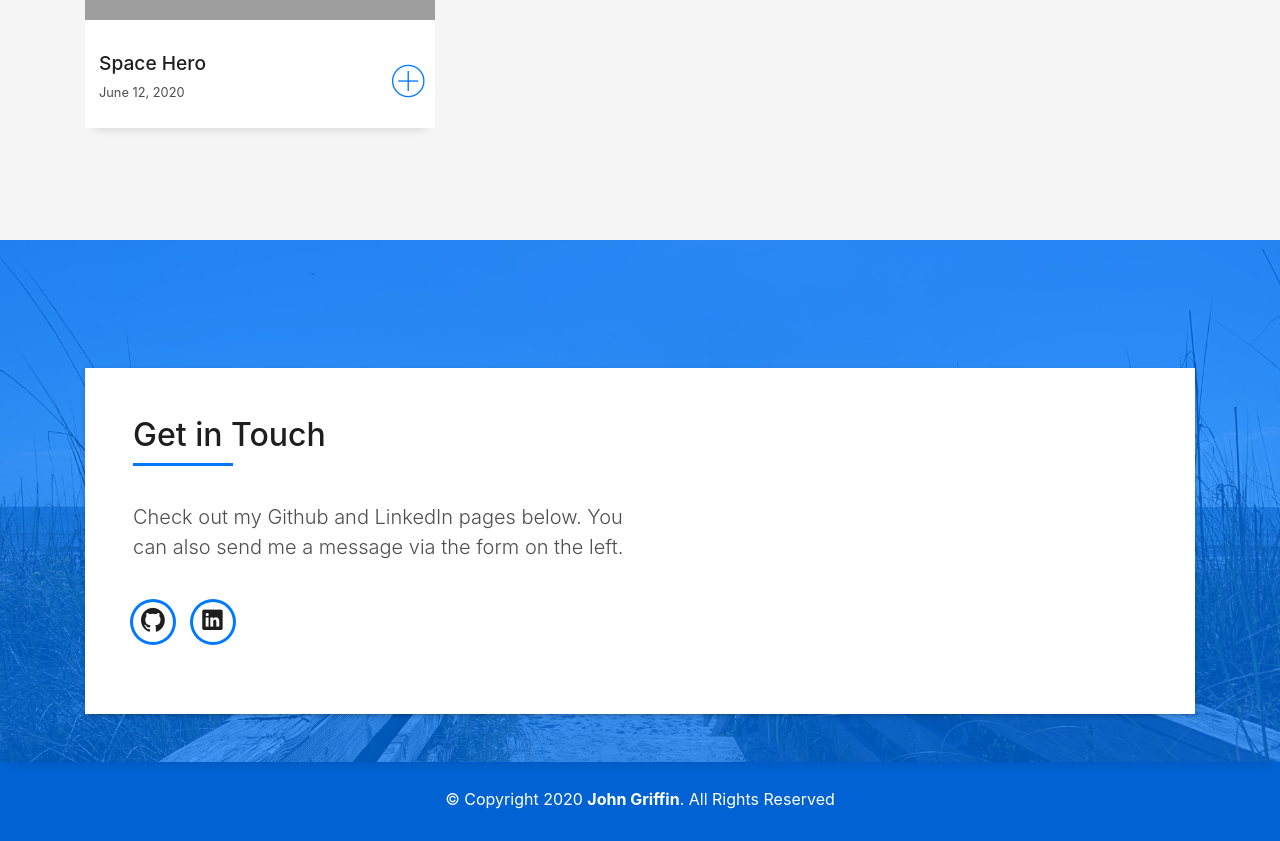
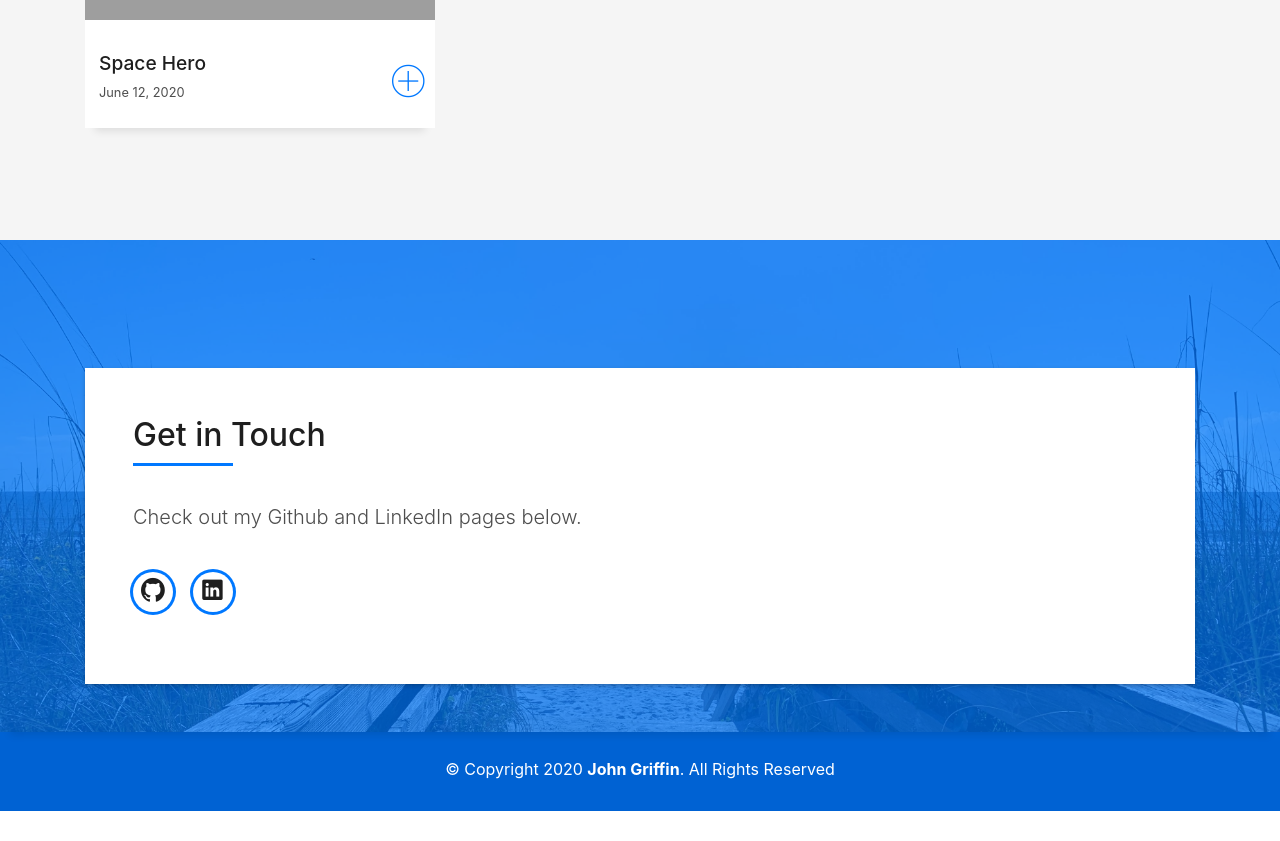
Before and after one commit to jgriffin407/Website, a PHP site: page / in a window 1280 px wide. Shown: the part 3385-4226 px from the top of the page. After the commit the page ends 4196 px from the top, so only its background shows below. Run offline with PHP 8.4, Linux system fonts and the light colour scheme; some web fonts are replaced; grey boxes are pictures that could not be loaded.

Commit message:
Updated contact section

```diff
--- a/index.php
+++ b/index.php
@@ -461,7 +461,7 @@
                     </div>
                     <div class="more-info">
                       <p class="lead">
-                        Check out my Github and LinkedIn pages below. You can also send me a message via the form on the left.
+                        Check out my Github and LinkedIn pages below.
                       </p>
                     </div>
                     <div class="socials">
```
